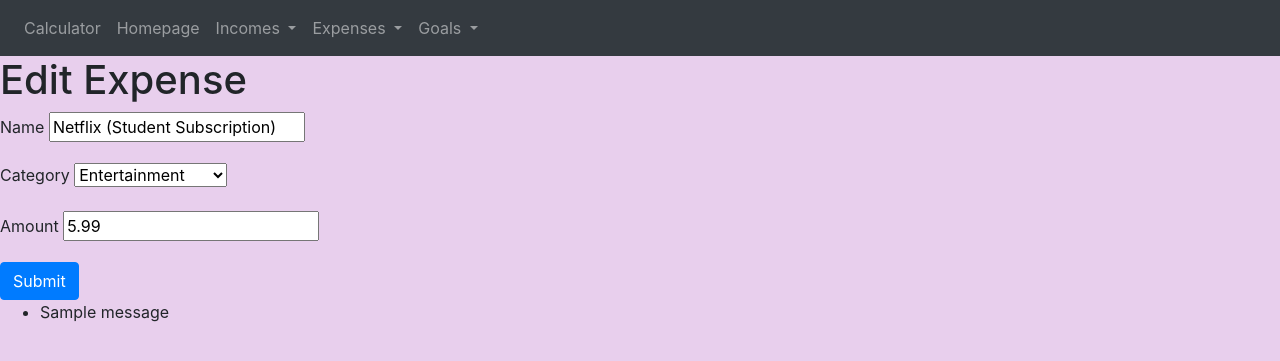
After one commit to scAB1001/Budget_Tracker, a Flask app: page /edit-expense/22 in a window 1280 px wide. The commit adds this page. Shown: the top 361 px of the page. Run offline with Flask 3, Linux system fonts and the light colour scheme; tables that the repository leaves empty hold one stand-in row (values such as "Sample post"); one stand-in notice (Sample message) is shown; some libraries are stand-ins or nearby versions.

Commit message:
Edit works, need to organise bootstrap and reference, make: goals, homepage, chart displays

```diff
--- a/S2/app/static/index.js
+++ b/S2/app/static/index.js
@@ -6,3 +6,7 @@ function deleteExpense(expenseId) {
           window.location.href = "/expenses"; // Redirect to wherever you want after deletion
         });
       }
+
+function editExpense(expenseId) {
+    window.location.href = `/edit-expense/${expenseId}`;
+}
--- a/S2/app/templates/base.html
+++ b/S2/app/templates/base.html
@@ -29,6 +29,9 @@
           integrity="sha384-GJzZqFGwb1QTTN6wy59ffF1BuGJpLSa9DkKMp0DgiMDm4iYMj70gZWKYbI706tWS"
           crossorigin="anonymous"
         />
+        <!--Pencil Icon (Font Awesome)-->
+        <link rel="stylesheet" href="https://cdnjs.cloudflare.com/ajax/libs/font-awesome/6.0.0-beta3/css/all.min.css" crossorigin="anonymous">
+
       </div>
 
       <!-- Bootstrap JavaScript -->
@@ -168,6 +171,13 @@
         });
       }
     </script>
+
+    <script type="text/javascript">
+      function editExpense(expenseId) {
+        window.location.href = `/edit-expense/${expenseId}`;
+      }
+    </script>
     {% endblock %}
+
   </body>
 </html>
--- /dev/null
+++ b/S2/app/templates/edit_expense.html
@@ -0,0 +1,31 @@
+{% extends "base.html" %}
+{% block content %}
+
+<h1>Edit Expense</h1>
+
+<div>
+    <form method="POST">
+        {{ form.hidden_tag() }}
+        <div class="form-group">
+            {{ form.name.label }} {{ form.name }}
+        </div>
+        <div class="form-group">
+            {{ form.category.label }} {{ form.category }}
+        </div>
+        <div class="form-group">
+            {{ form.amount.label }} {{ form.amount }}
+        </div>
+        <button type="submit" class="btn btn-primary">Submit</button>
+    </form>
+</div>
+{% with messages = get_flashed_messages() %}
+{% if messages %}
+<ul class="flashes">
+    {% for message in messages %}
+    <li>{{ message }}</li>
+    {% endfor %}
+</ul>
+{% endif %}
+{% endwith %}
+
+{% endblock %}
--- a/S2/app/templates/expenses.html
+++ b/S2/app/templates/expenses.html
@@ -7,7 +7,9 @@
     background-color: #af27f9;
 }
 </style>
+
 <!--IF NO EXPENSES EXIST JUST SAY THAT-->
+
 <div class="table-responsive">
     <table class="table table-striped table-bordered">
         <thead class="thead-dark">
@@ -26,6 +28,10 @@
                 <td style="text-align:center;">{{ expense.amount }}</td>
 
                 <td>
+                    <button type="button" class="btn btn-warning rounded-pill"  style="text-align:center;" onClick="editExpense({{ expense.id }})">
+                        Edit Expense
+                        <i class="fas fa-pencil-alt"></i>
+                    </button>
                     <button type="button" class="btn btn-danger rounded-pill"  style="text-align:center;" onClick="deleteExpense({{ expense.id }})">
                         Delete Expense
                         <span aria-hidden="true">&times;</span>
--- a/S2/app/templates/new_goal.html
+++ b/S2/app/templates/new_goal.html
@@ -2,5 +2,5 @@
 {% block content %}
 
 <h1>New Goal</h1>
-
+<!--ONLY ONE GOAL ELSE SHOW NO GOAL-->
 {% endblock %}
--- a/S2/app/views.py
+++ b/S2/app/views.py
@@ -123,6 +123,23 @@ def delete_expense():
 
     return jsonify({})
 
+# Check about the '/<int:expense_id>'
+@app.route('/edit-expense/<int:expense_id>', methods=['GET', 'POST'])
+def edit_expense(expense_id):
+    expense = Expenses.query.get(expense_id)
+    form = ExpenseForm(obj=expense)
+
+    if form.validate_on_submit():
+        expense.name = form.name.data
+        expense.category = form.category.data
+        expense.amount = form.amount.data
+
+        db.session.commit()
+
+        flash(f'Expense updated: {expense.name} ({expense.category}) - £{expense.amount:.2f}', 'success')
+        return redirect(url_for('expenses'))
+
+    return render_template('edit_expense.html', title='Edit Expense', form=form, expense=expense)
 
 @app.route('/goals')
 def goals():
```
Also changed, not shown: S2/app.db.
